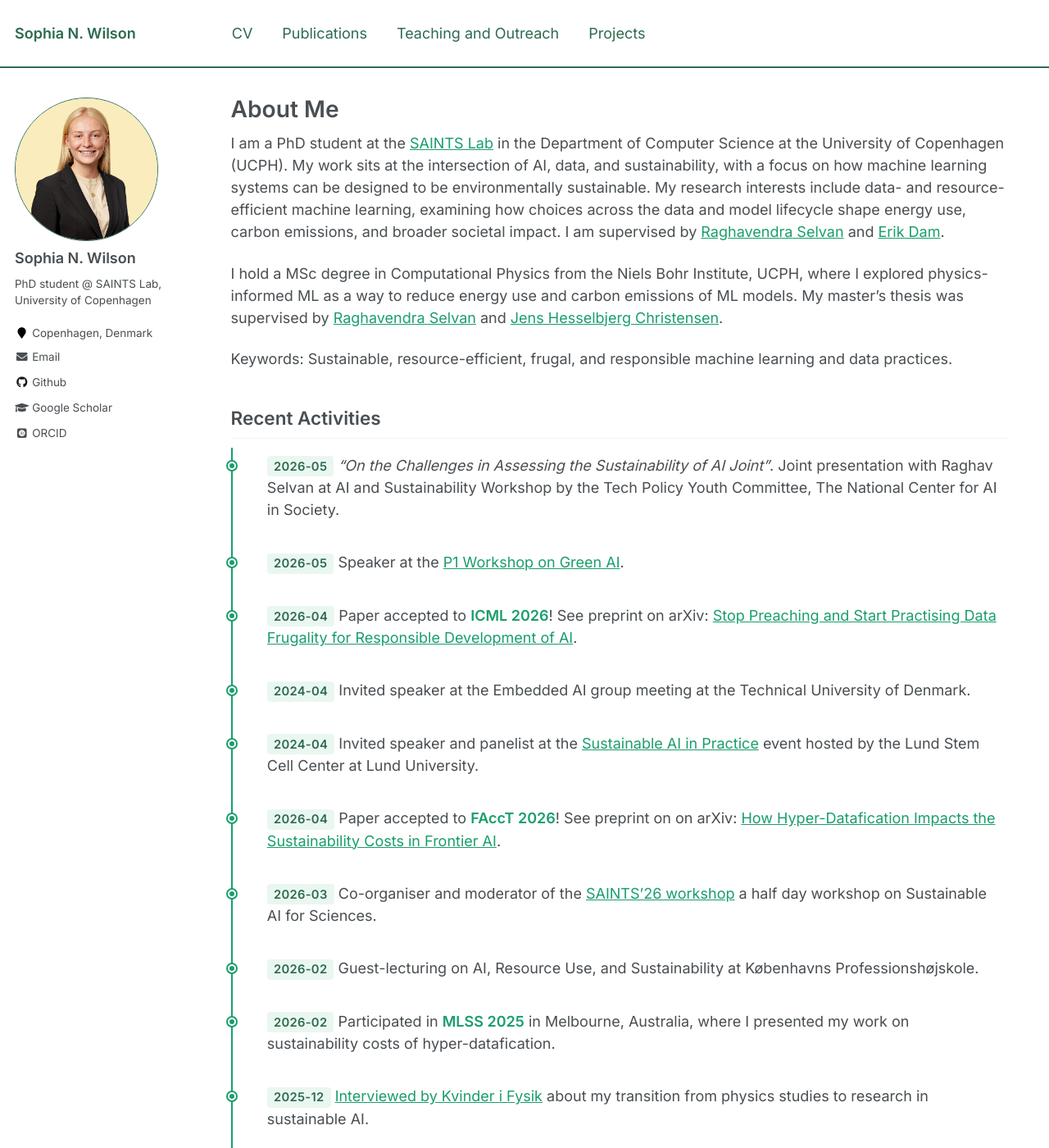
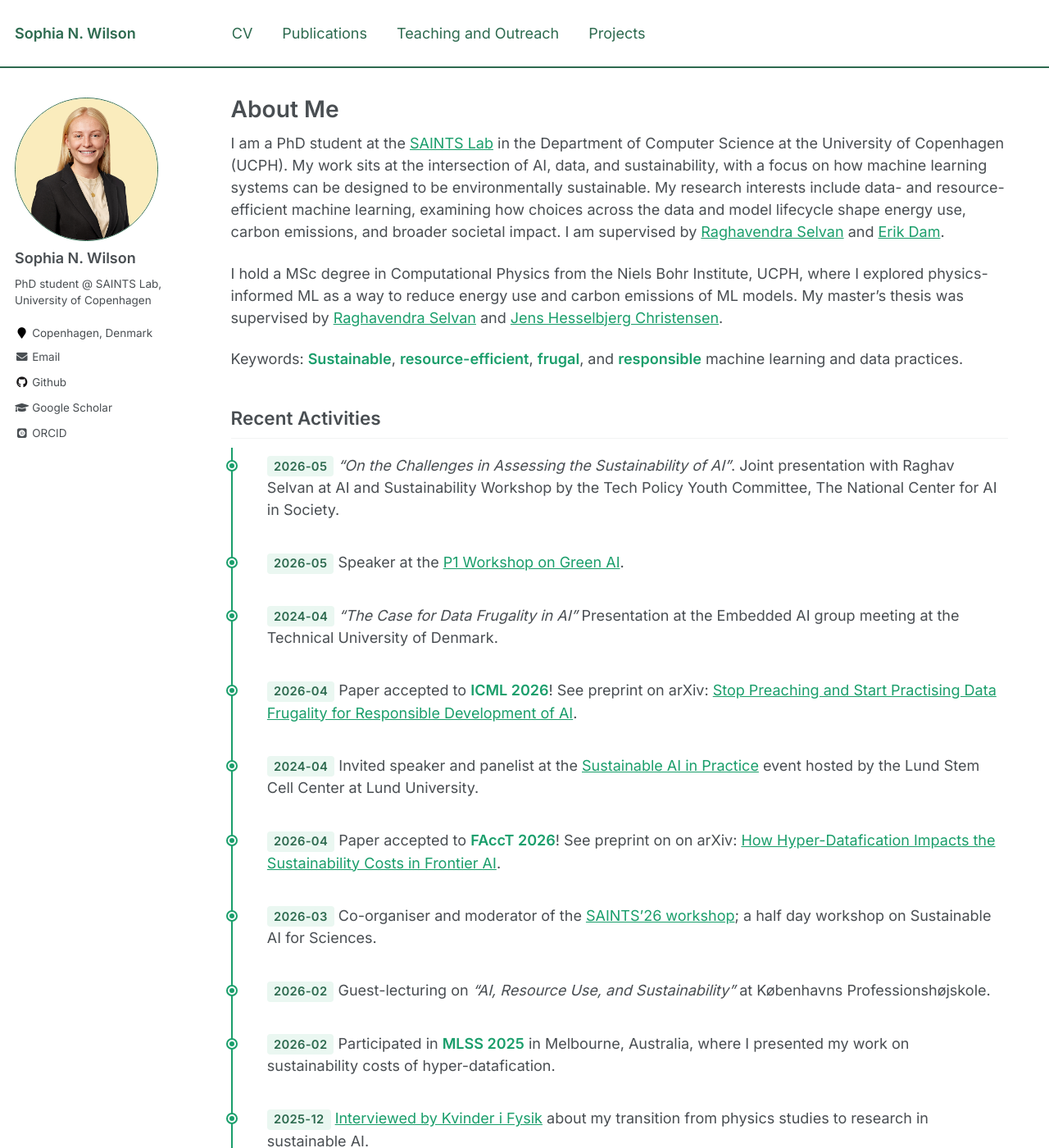
Before and after one commit to sophiawilson18/sophiawilson18.github.io, a Jekyll site: the page built from _pages/about.md, in a window 1280 px wide and 1400 px high. Shown: the whole window at 82% size. Built offline with Jekyll 4.4.1, drawn with Linux system fonts in a browser that asks for light colours; some web fonts are replaced; some of the changed text lies outside the part shown.

Commit message:
Style keywords as bold green inline text
Co-Authored-By: Claude Sonnet 4.6 <noreply@anthropic.com>

```diff
--- a/_pages/about.md
+++ b/_pages/about.md
@@ -11,7 +11,7 @@ I am a PhD student at the [SAINTS Lab](https://saintslab.github.io/) in the Depa
 
 I hold a MSc degree in Computational Physics from the Niels Bohr Institute, UCPH, where I explored physics-informed ML as a way to reduce energy use and carbon emissions of ML models. My master’s thesis was supervised by [Raghavendra Selvan](https://raghavian.github.io/) and [Jens Hesselbjerg Christensen](https://scholar.google.dk/citations?user=kFbQdMYAAAAJ&hl=en).
 
-Keywords: Sustainable, resource-efficient, frugal, and responsible machine learning and data practices.
+<p class="keywords" markdown="1">Keywords: **Sustainable**, **resource-efficient**, **frugal**, and **responsible** machine learning and data practices.</p>
 
 
 
@@ -19,29 +19,29 @@ Keywords: Sustainable, resource-efficient, frugal, and responsible machine learn
 
 <div class="timeline" markdown="1">
 
-**2026-05** *"On the Challenges in Assessing the Sustainability of AI Joint"*. Joint presentation with Raghav Selvan at AI and Sustainability Workshop by the Tech Policy Youth Committee, The National Center for AI in Society.
+**2026-05** *"On the Challenges in Assessing the Sustainability of AI"*. Joint presentation with Raghav Selvan at AI and Sustainability Workshop by the Tech Policy Youth Committee, The National Center for AI in Society.
 
 **2026-05** Speaker at the [P1 Workshop on Green AI](https://www.aicentre.dk/events/20260508-p1-programs-workshop-green-ai).
 
+**2024-04** *"The Case for Data Frugality in AI"* Presentation at the Embedded AI group meeting at the Technical University of Denmark.
+
 **2026-04** Paper accepted to <span class="venue">ICML 2026</span>! See preprint on arXiv: [Stop Preaching and Start Practising Data Frugality for Responsible Development of AI](https://arxiv.org/abs/2602.19789).
-
-**2024-04** Invited speaker at the Embedded AI group meeting at the Technical University of Denmark.
 
 **2024-04** Invited speaker and panelist at the [Sustainable AI in Practice](https://www.lu.se/evenemang/sustainable-ai-practice-computational-costs-real-world-impacts) event hosted by the Lund Stem Cell Center at Lund University.
 
 **2026-04** Paper accepted to <span class="venue">FAccT 2026</span>! See preprint on on arXiv: [How Hyper-Datafication Impacts the Sustainability Costs in Frontier AI](https://arxiv.org/abs/2602.00056).
 
-**2026-03** Co-organiser and moderator of the [SAINTS’26 workshop](https://saintslab.github.io/workshop2026/) a half day workshop on Sustainable AI for Sciences.
+**2026-03** Co-organiser and moderator of the [SAINTS’26 workshop](https://saintslab.github.io/workshop2026/); a half day workshop on Sustainable AI for Sciences.
 
-**2026-02** Guest-lecturing on AI, Resource Use, and Sustainability at Københavns Professionshøjskole.
+**2026-02** Guest-lecturing on *"AI, Resource Use, and Sustainability"* at Københavns Professionshøjskole.
 
 **2026-02** Participated in <span class="venue">MLSS 2025</span> in Melbourne, Australia, where I presented my work on sustainability costs of hyper-datafication.
 
 **2025-12** [Interviewed by Kvinder i Fysik](https://kvinderifysik.dk/2025/12/15/interview-with-sophia-wilson/) about my transition from physics studies to research in sustainable AI.
 
-**2025-09** Preprint:[Trading Carbon for Physics: On the Resource Efficiency of Machine Learning for Spatio-Temporal Forecasting](https://arxiv.org/abs/2509.24517) on arXiv.
+**2025-09** Preprint: [Trading Carbon for Physics: On the Resource Efficiency of Machine Learning for Spatio-Temporal Forecasting](https://arxiv.org/abs/2509.24517) on arXiv.
 
-**2025-09** Workshop at Det Åbne Gymnasium on *"Sustainable AI"* as part of the [National Climate Action Day](https://gymnasieskolernesklimaalliance.dk/national-klimahandledag/) for Gymnasiums.
+**2025-09** Workshop at Det Åbne Gymnasium on *"Energy Consumption and Carbon Foorpint of (Gen)AI"* as part of the [National Climate Action Day](https://gymnasieskolernesklimaalliance.dk/national-klimahandledag/) for Gymnasiums.
 
 **2025-08** Attended the decennial [Aarhus 2025 Conference](https://aarhus2025.org/) and the [D3A Conference](https://d3aconference.dk/) where I presented my Master's thesis work on carbon-efficient physics-informed ML (poster, oral presentation).
 
--- a/_sass/_timeline.scss
+++ b/_sass/_timeline.scss
@@ -47,3 +47,7 @@
   font-weight: 600;
   color: #1a9e6b;
 }
+
+.keywords strong {
+  color: #1a9e6b;
+}
```
Also changed, not shown: 1 other file.
